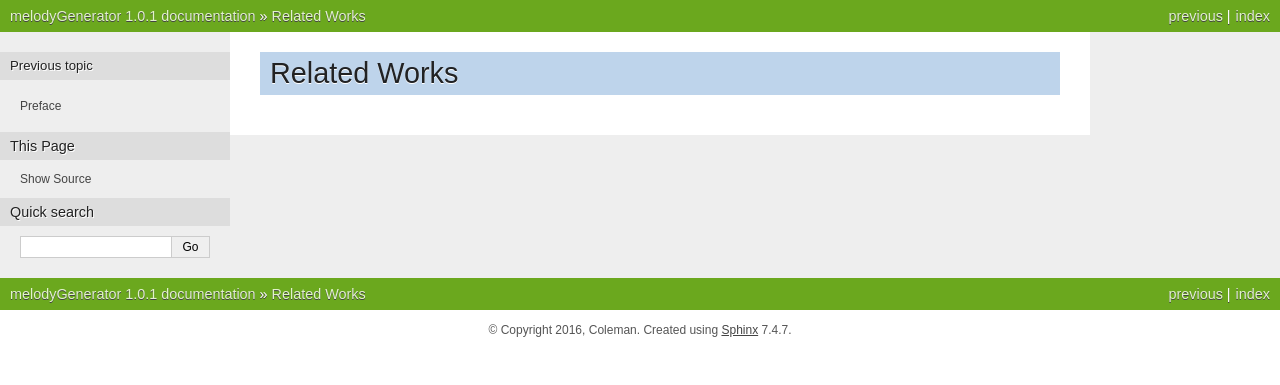
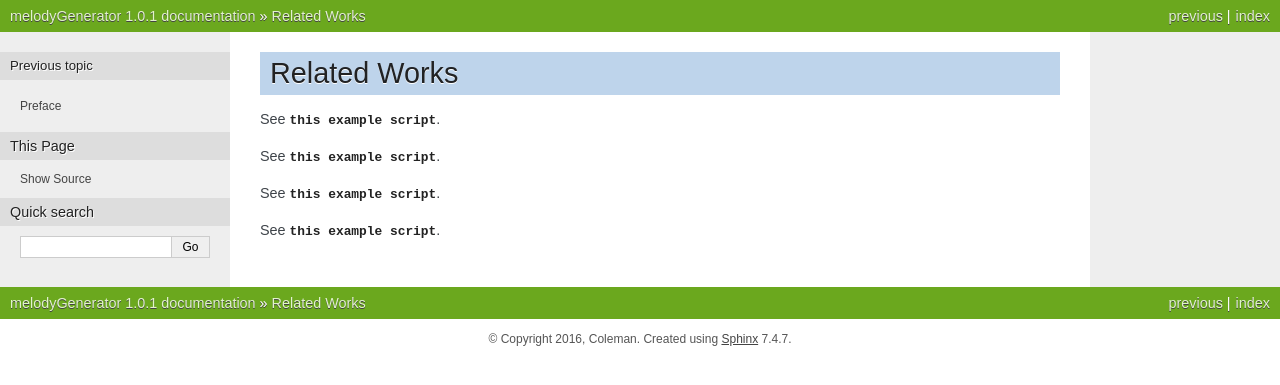
Before and after one commit to cyuab/melodyGeneratorSphinx, a Sphinx documentation site: the page built from source/tMusic/related.rst, in a window 1280 px wide. Shown: the top 385 px of the page. Built offline with Sphinx 7.4.7, drawn with Linux system fonts in a browser that asks for light colours; pages that are not in the unit, such as notebooks, are missing from menus.

Commit message:
Test download file

```diff
--- a/source/index.rst
+++ b/source/index.rst
@@ -24,6 +24,8 @@ Git:
 .. toctree::
    :maxdepth: 2
 
+   git/introduction
+   git/ignore
    git/connection
    git/learning
 
--- a/source/sphinx/preface.rst
+++ b/source/sphinx/preface.rst
@@ -12,6 +12,11 @@ Hence, we simply need to learn rst to maintain/update this documentation website
 
 Finally, we also need the knowledge from a version control module "git" and a documentation hosting module called "readthedocs" to update the website from local machine to the remote machine.
 
+The following is an excellent introduction of Sphinx.
+
+	Introduction to Sphinx
+	http://www.writethedocs.org/guide/tools/sphinx/
+
 References
 ^^^^^^^^^^^^^^^^^^^^^^^^^^^^^^^^^^^^^^^^^^^^^^^^^^^^^^^^
 #. `Sphinx documentation contents <http://www.sphinx-doc.org/en/1.4.4/contents.html>`_.
--- a/source/sphinx/reStructuredText.rst
+++ b/source/sphinx/reStructuredText.rst
@@ -10,6 +10,7 @@ References
 ^^^^^^^^^^^^^^^^^^^^^^^^^^^^^^^^^^^^^^^^^^^^^^^^^^^^^^^^
 #. `Quick reStructuredText <http://docutils.sourceforge.net/docs/user/rst/quickref.html>`_.
 
+#. `reStructuredText Primer <http://www.sphinx-doc.org/en/stable/rest.html>`_.
 
 Learn from other documentation website
 -----------------------------------------------------
--- a/source/tMusic/related.rst
+++ b/source/tMusic/related.rst
@@ -1,2 +1,10 @@
 Related Works
 ====================================
+
+See :download:`this example script <../files/PENGCHAROEN Pakawadee.pdf>`.
+
+See :download:`this example script <../files/RAYW3_Poster.pdf>`.
+
+See :download:`this example script <../files/T-Music_A Melody Composer based on Frequent.pdf>`.
+
+See :download:`this example script <../files/Trend-MC_A Melody Composer by Constructing.pdf>`.
```
